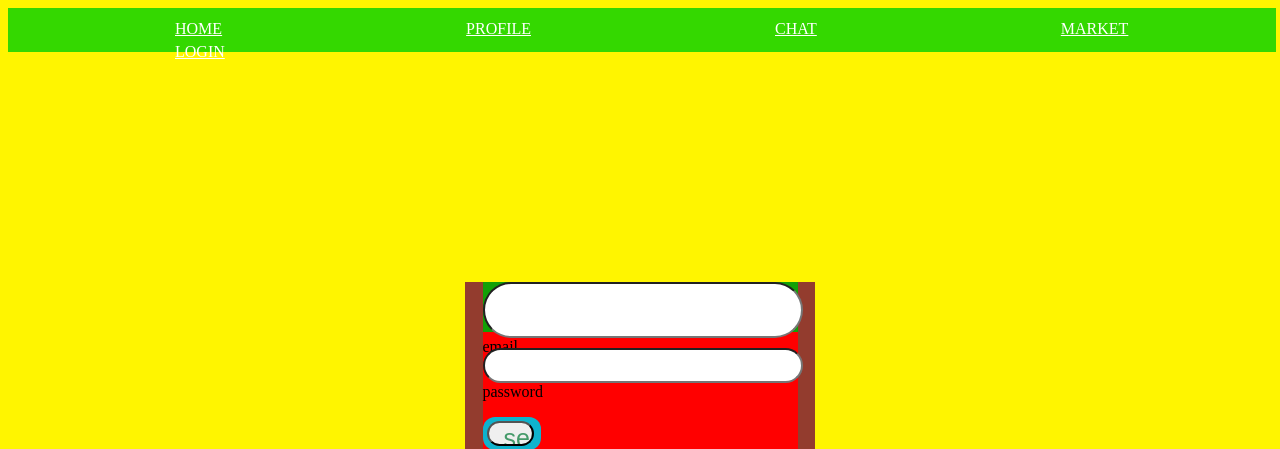
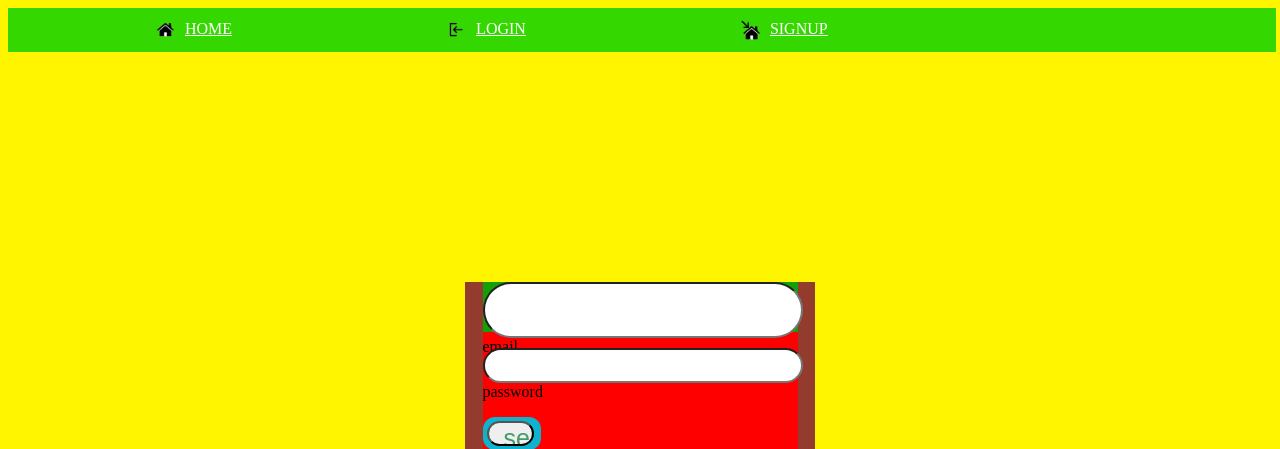
Before and after one commit to VetrovDmitry/super-umbrella, a Flask app: page /login in a window 1280 px wide. Shown: the top 449 px of the page. Run offline with Flask 2, Linux system fonts and the light colour scheme; some libraries are stand-ins or nearby versions.

Commit message:
lesson login logout

```diff
--- a/app/__init__.py
+++ b/app/__init__.py
@@ -33,4 +33,8 @@ def create_app():
 
     app.register_blueprint(chat_blueprint.chat)
 
+    import app.main.controllers as main_blueprint
+
+    app.register_blueprint(main_blueprint.main)
+
     return app
--- a/app/auth/controllers.py
+++ b/app/auth/controllers.py
@@ -115,11 +115,6 @@ def upload_avatar():
     return render_template('auth/uploadavatar.html', form=form)
 
 
-@auth.route('/index')
-def index():
-    return render_template('auth/index.html')
-
-
 @auth.route('/settings')
 def settings():
     return render_template('auth/settings.html')
--- a/app/static/styles/first.css
+++ b/app/static/styles/first.css
@@ -327,8 +327,8 @@ nav ul {
 nav ul li {
     display: inline-block;
     margin-top: 5px;
-    margin-left: 110px;
-    margin-right: 110px;
+    margin-left: 100px;
+    margin-right: 100px;
 
 }
 
@@ -349,3 +349,9 @@ a.nav_button:active {
     background: white;
     color: #04BC0F;
 }
+
+img.very_small_icon {
+    float: left;
+    height: 20px;
+    width: 20px;
+}
--- a/app/templates/base.html
+++ b/app/templates/base.html
@@ -10,11 +10,37 @@
     <header>
         <nav>
             <ul>
-                <li><a class="nav_button" href="">Home</a></li>
-                <li><a class="nav_button" href="{{ url_for('auth.profile') }}">Profile</a></li>
-                <li><a class="nav_button" href="{{ url_for('chat.index') }}">Chat</a></li>
-                <li><a class="nav_button" href="">Market</a></li>
-                <li><a class="nav_button" href="{{ url_for('auth.login') }}">Login</a></li>
+                <li><a class="nav_button" href="">
+                    <img class="very_small_icon" src="../static/images/home_icon.png" alt="home">
+                    Home
+                </a></li>
+                {% if current_user.is_authenticated %}
+                <li><a class="nav_button" href="{{ url_for('auth.profile') }}">
+                    <img class="very_small_icon" src="../static/images/profile_icon.png" alt="profile">
+                    Profile
+                </a></li>
+                <li><a class="nav_button" href="{{ url_for('chat.index') }}">
+                    <img class="very_small_icon" src="../static/images/chat_icon.png" alt="chat">
+                    Chat
+                </a></li>
+                <li><a class="nav_button" href="">
+                    <img class="very_small_icon" src="../static/images/market_icon.png" alt="market">
+                    Market
+                </a></li>
+                <li><a class="nav_button" href="{{ url_for('auth.logout') }}">
+                    <img class="very_small_icon" src="../static/images/logout_icon.png" alt="logout">
+                    Logout
+                </a></li>
+                {% elif not current_user.is_authenticated %}
+                <li><a class="nav_button" href="{{ url_for('auth.login') }}">
+                    <img class="very_small_icon" src="../static/images/login_icon.png" alt="login">
+                    Login
+                </a></li>
+                <li><a class="nav_button" href="{{ url_for('auth.signup') }}">
+                    <img class="very_small_icon" src="../static/images/signup_icon.png" alt="signup">
+                    Signup
+                </a></li>
+                {% endif %}
             </ul>
         </nav>
     </header>
```
Also changed, not shown: app/main/controllers.py (added, +11 -0 lines), app/templates/main/index.html (added, +8 -0 lines), app/static/images/home_icon.png (added), app/static/images/login_icon.png (added), app/static/images/logout_icon.png (added), app/static/images/profile_icon.png (added), app/static/images/signup_icon.png (added).
